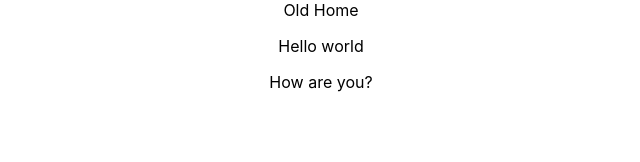
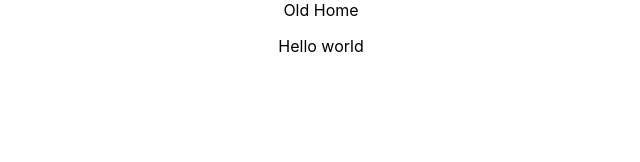
Before and after one commit to DanieleTursi/mycinema, a React (Create React App) app: page / in a window 1280 px wide. Shown: the top 162 px of the page, without its empty margins (319-959 px from the left). Built offline with nearby package versions, Linux system fonts and the light colour scheme.

Commit message:
second paragraph deleted

```diff
--- a/src/pages/Home.js
+++ b/src/pages/Home.js
@@ -4,7 +4,6 @@ const Home = () => {
   return (
     <div>Old Home
       <p>Hello world</p>
-      <p>How are you?</p>
     </div>
   )
 }
```
